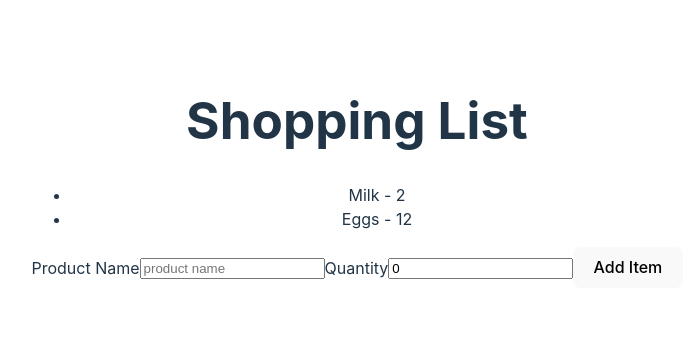
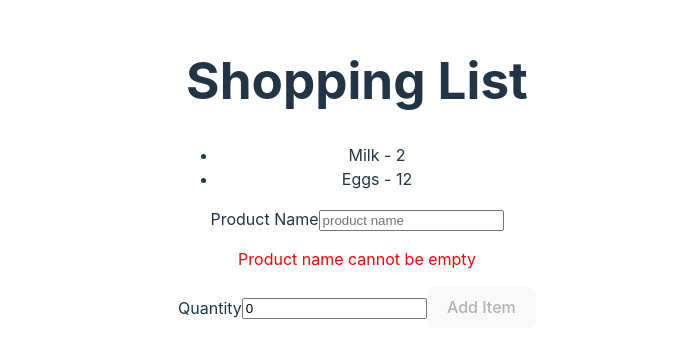
Before and after one commit to bbangwon/react-form, a React (Vite) app: page / in a window 1280 px wide. Shown: the part 227-584 px from the top of the page, without its empty margins (283-976 px from the left). Built offline with nearby package versions, Linux system fonts and the light colour scheme.

Commit message:
직접 작성하는 폼 유효성 검사

```diff
--- a/src/App.jsx
+++ b/src/App.jsx
@@ -2,8 +2,9 @@
 // import SignupForm from './SignupForm'
 // import BatterSignupForm from './BatterSignupForm'
 //import ShoppingListForm from './ShoppingListForm'
+
+import './App.css'
 import ShoppingList from './ShoppingList'
-import './App.css'
 
 function App() {
   return (
--- a/src/ShoppingList.jsx
+++ b/src/ShoppingList.jsx
@@ -1,6 +1,6 @@
 import { useState } from "react";
 import { v4 as uuid } from "uuid";
-import ShoppingListForm from "./ShoppingListForm";
+import ValidatedShoppingListForm from "./ValidatedShoppingListForm";
 function ShoppingList(){
     const [items, setItems] = useState([
         {id: uuid(), product: "Milk", quantity: 2},
@@ -21,7 +21,7 @@ function ShoppingList(){
                     return <li key={uuid()}>{item.product} - {item.quantity}</li>
                 })}
             </ul>
-            <ShoppingListForm addItem={addItem} />
+            <ValidatedShoppingListForm addItem={addItem} />
         </div>
     )
 }
--- /dev/null
+++ b/src/ValidatedShoppingListForm.jsx
@@ -0,0 +1,63 @@
+import  { useState } from 'react';
+
+function ValidatedShoppingListForm({addItem}) {
+    const [formData, setFormData] = useState({product: "", quantity: 0});
+    const [productIsValid, setProductIsValid] = useState(false);
+    const handleChange = (e) => {
+        if(e.target.name === "product")
+        {
+            validate(e.target.value);
+        }
+
+        setFormData({
+            ...formData,
+            [e.target.name]: e.target.value
+        });
+    };
+
+    const validate = (product) => {
+        if(product.length === 0){
+            setProductIsValid(false);
+        } else {
+            setProductIsValid(true);
+        }
+    }
+
+
+    const handleSubmit = (e) => {
+        e.preventDefault();
+        if(productIsValid){
+            addItem(formData);
+            setFormData({product: "", quantity: 0});
+            validate("");
+        }
+    }
+
+    return (
+        <form onSubmit={handleSubmit}>
+            <label htmlFor="product">Product Name</label>
+            <input
+                type="text"
+                placeholder="product name"
+                name="product"
+                id="product"
+                onChange={handleChange}
+                value={formData.product}
+                />
+            {!productIsValid && <p style={{color: "red"}}>Product name cannot be empty</p>}
+            <label htmlFor="quantity">Quantity</label>
+            <input
+                type="number"
+                placeholder="1"
+                name="quantity"
+                id="quantity"
+                onChange={handleChange}
+                value={formData.quantity}
+            />
+            <button disabled={!productIsValid}>Add Item</button>
+        </form>
+    );
+
+}
+
+export default ValidatedShoppingListForm;
```
